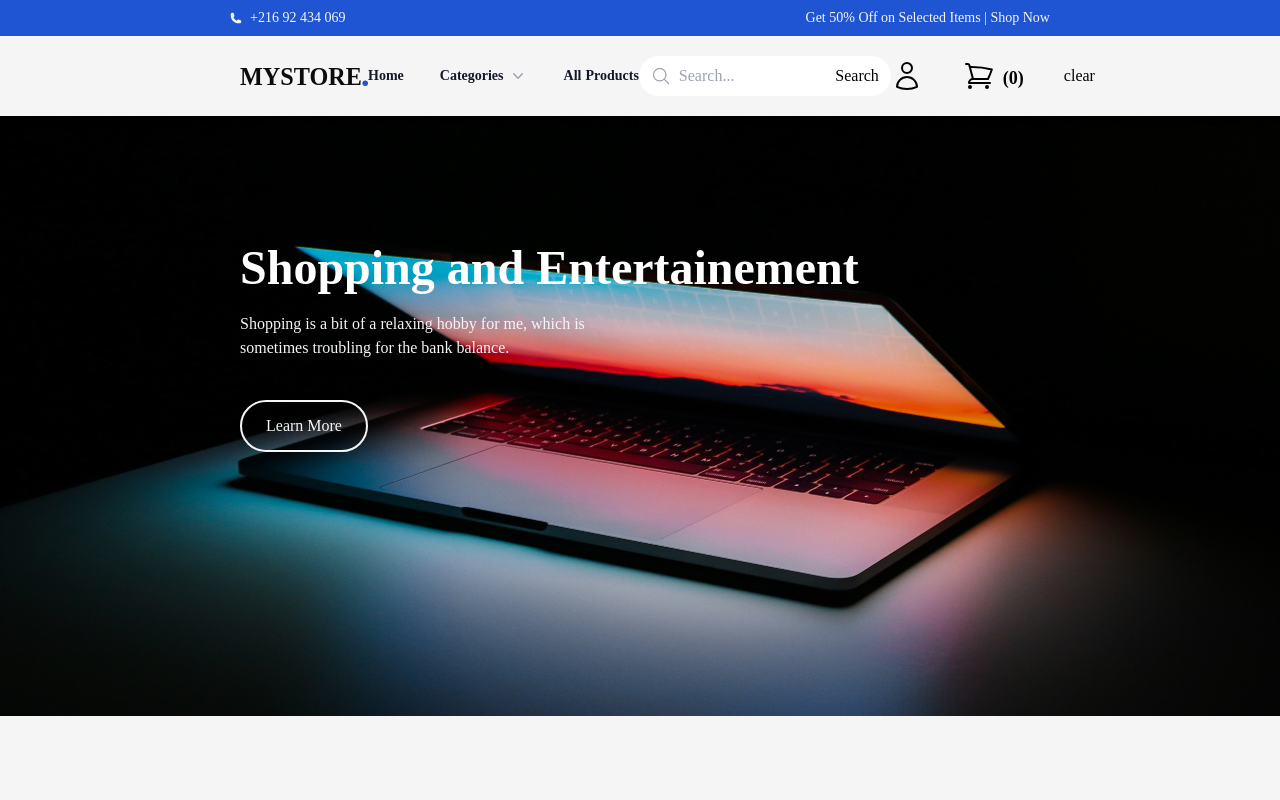
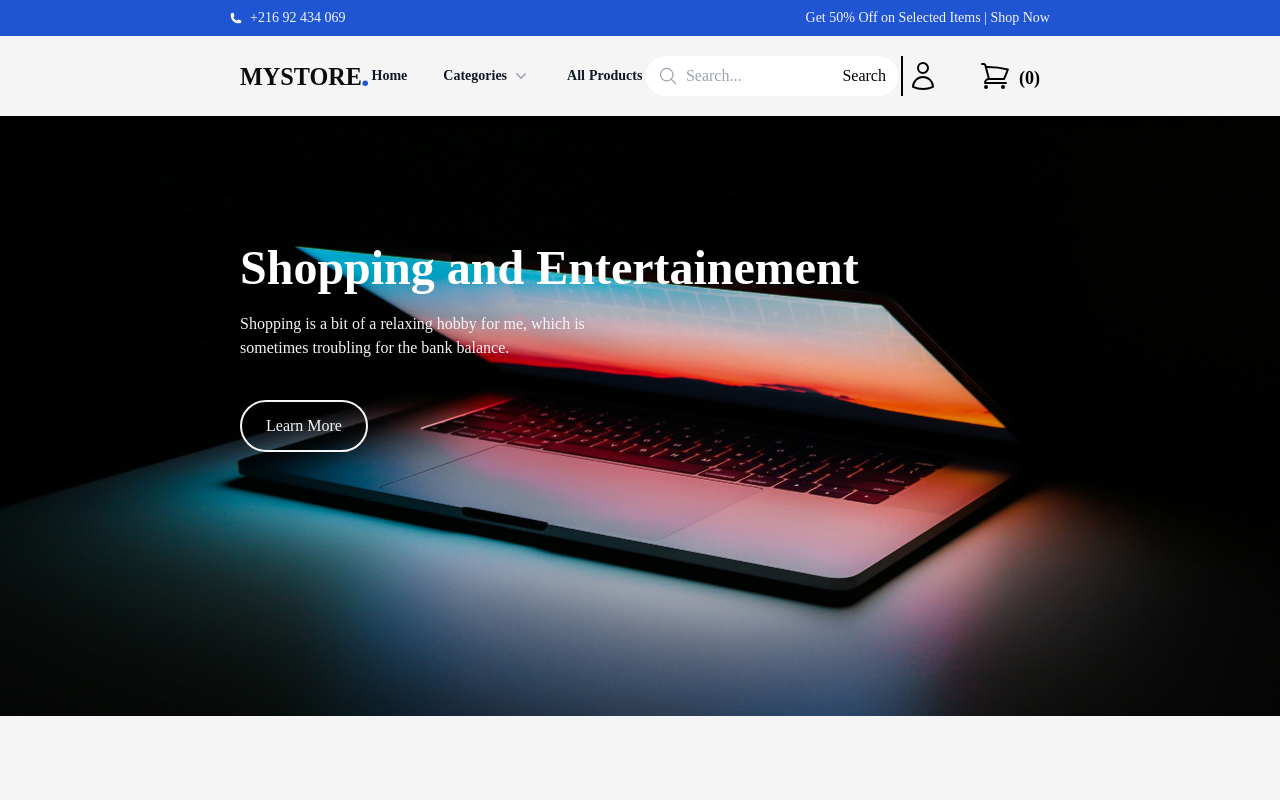
Before and after one commit to Walids35/ecommerce-client, a Next.js app: page / in a window 1280 px wide. Shown: the top 800 px of the page. Built offline with nearby package versions, Linux system fonts and the light colour scheme.

Commit message:
Delete Clear button from navbar

```diff
--- a/components/navbar/NavBar.jsx
+++ b/components/navbar/NavBar.jsx
@@ -123,7 +123,6 @@ export default function NavBar() {
             <ShoppingCartIcon className="w-8" />
             <p className="mt-1 font-semibold text-lg">({cart.length})</p>
           </Link>
-          <button onClick={clearCart}>clear</button>
         </div>
         <div className="flex lg:hidden">
           <button
```
